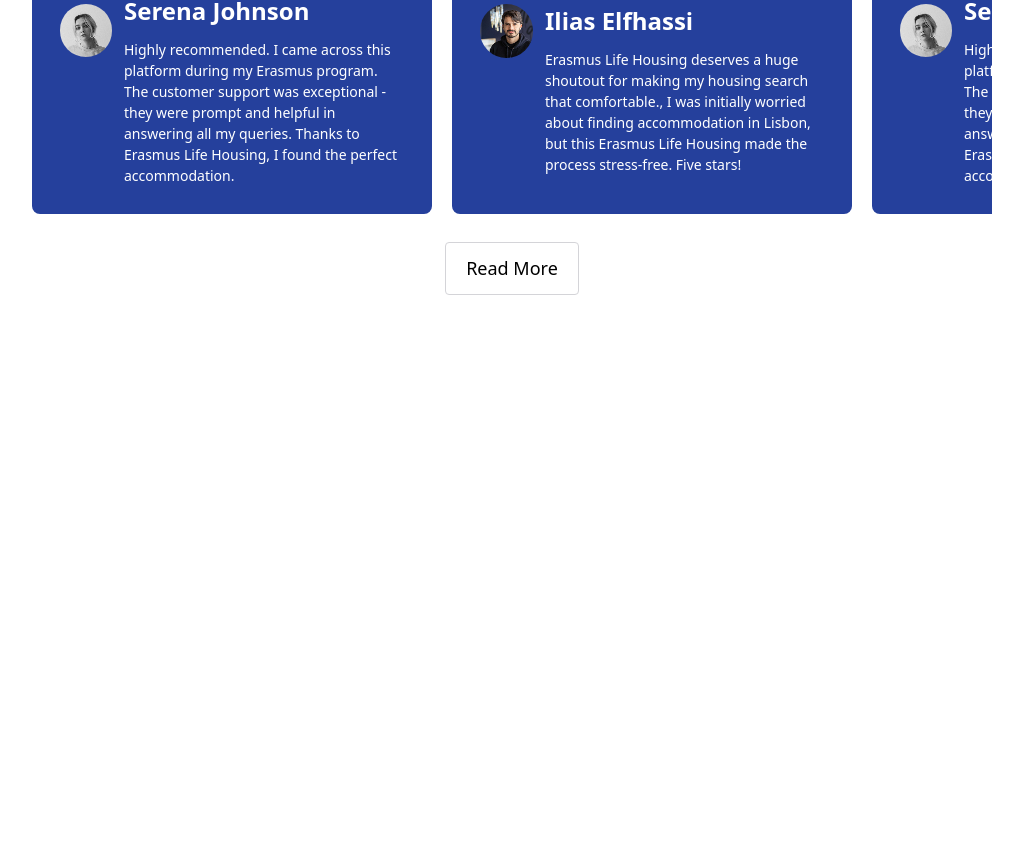
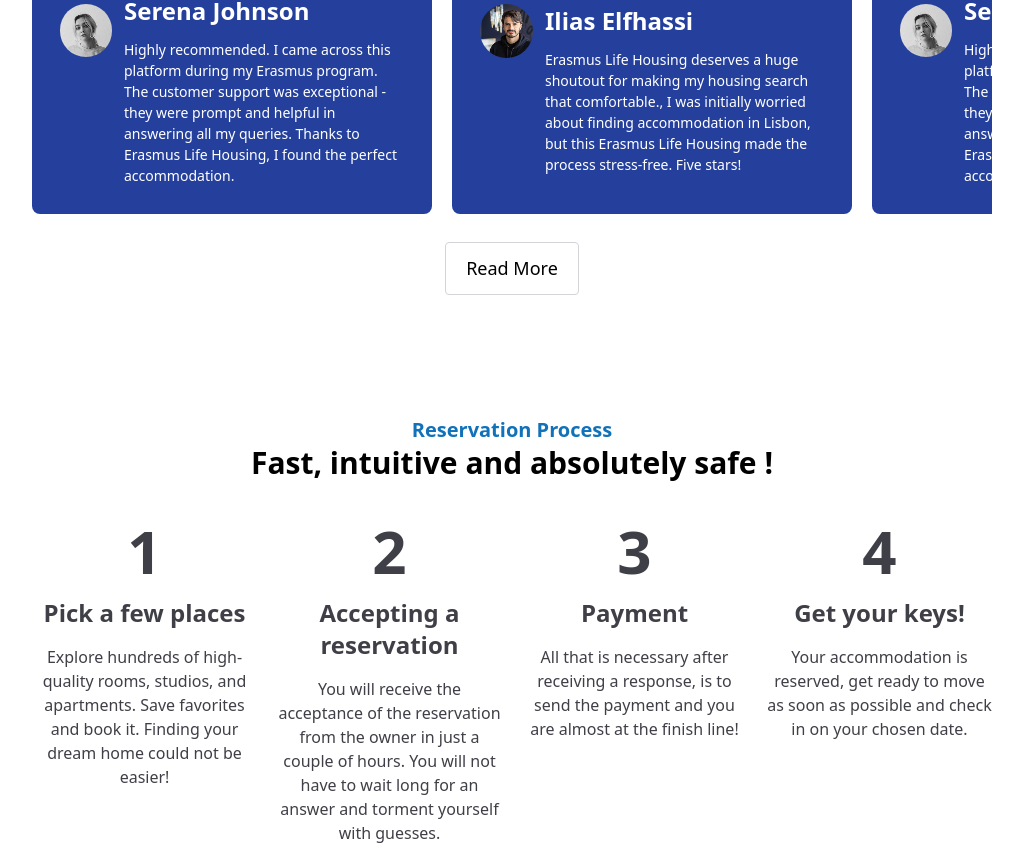
Before and after one commit to DsDigitalz/Booking-Website, a React (Vite) app: page / in a window 1280 px wide. Shown: the part 2674-3519 px from the top of the page, without its empty margins (128-1151 px from the left). Before the commit the page ends 2969 px from the top, so only its background shows below. Built offline with nearby package versions, Linux system fonts and the light colour scheme.

Commit message:
added grid-details in Process.jsx

```diff
--- a/src/Component/Process.jsx
+++ b/src/Component/Process.jsx
@@ -1,9 +1,54 @@
-import React from 'react'
+import React from "react";
 
 export default function Process() {
   return (
-    <section>
-
+    <section className="max-w-[1440px] mx-auto mt-20 flex flex-col items-center gap-10 lg:px-10 lg:mt-30">
+      {/* Heading */}
+      <div className="px-5 flex flex-col items-center">
+        <h1 className="text-[20px] font-semibold text-[#1171B9] ">
+          Reservation Process
+        </h1>
+        <h1 className="font-semibold text-3xl text-center">
+          Fast, intuitive and absolutely safe !
+        </h1>
+      </div>
+      {/* Info */}
+      <div className="w-[80%] grid grid-cols-1 gap-5 md:grid-cols-2 lg:grid-cols-3 xl:grid-cols-4">
+        <div className="text-zinc-700 flex flex-col items-center gap-4 ">
+          <h1 className="text-6xl font-semibold">1</h1>
+          <h2 className="text-2xl font-semibold">Pick a few places</h2>
+          <p className="text-center">
+            Explore hundreds of high-quality rooms, studios, and apartments.
+            Save favorites and book it. Finding your dream home could not be
+            easier!
+          </p>
+        </div>
+        <div className="text-zinc-700 flex flex-col items-center gap-4 ">
+          <h1 className="text-6xl font-semibold">2</h1>
+          <h2 className="text-2xl font-semibold text-center">Accepting a reservation</h2>
+          <p className="text-center">
+            You will receive the acceptance of the reservation from the owner in
+            just a couple of hours. You will not have to wait long for an answer
+            and torment yourself with guesses.
+          </p>
+        </div>
+        <div className="text-zinc-700 flex flex-col items-center gap-4 ">
+          <h1 className="text-6xl font-semibold">3</h1>
+          <h2 className="text-2xl font-semibold">Payment</h2>
+          <p className="text-center">
+            All that is necessary after receiving a response, is to send the
+            payment and you are almost at the finish line!
+          </p>
+        </div>
+        <div className="text-zinc-700 flex flex-col items-center gap-4 ">
+          <h1 className="text-6xl font-semibold">4</h1>
+          <h2 className="text-2xl font-semibold">Get your keys!</h2>
+          <p className="text-center">
+            Your accommodation is reserved, get ready to move as soon as
+            possible and check in on your chosen date.
+          </p>
+        </div>
+      </div>
     </section>
-  )
+  );
 }
--- a/src/Component/Testimonials.jsx
+++ b/src/Component/Testimonials.jsx
@@ -5,7 +5,7 @@
     <section className="max-w-[1440px] mx-auto mt-20 flex flex-col items-center gap-7 lg:px-10 lg:mt-30">
       {/* Heading */}
       <div className="px-5 flex flex-col items-center">
-        <h1 className="text-[20px] text-[#1171B9] ">Testimonials</h1>
+        <h1 className="text-[20px] font-semibold text-[#1171B9] ">Testimonials</h1>
         <h1 className="font-semibold text-3xl text-center">
           That’s what our clients say
         </h1>
```
